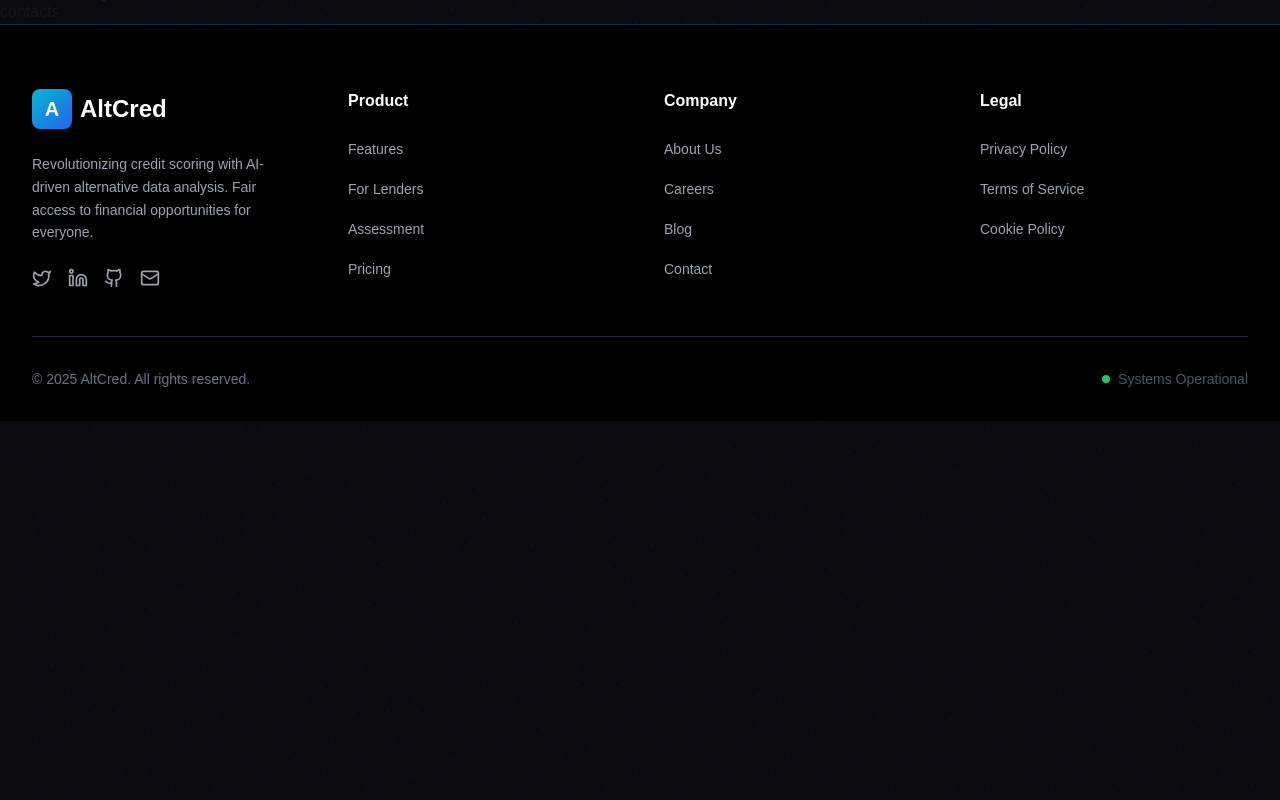
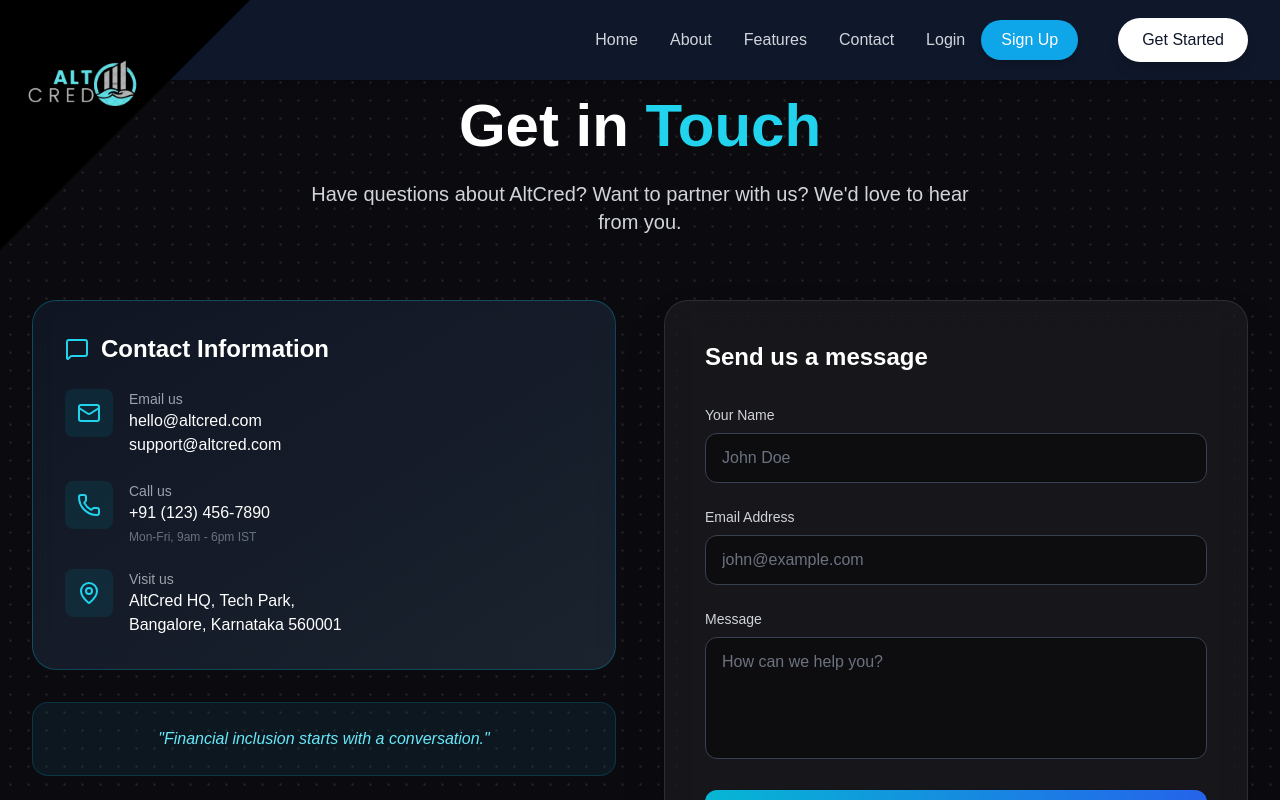
Before and after one commit to vedbhadani/AltCred, a Next.js app in the folder frontend/: page /Contact in a window 1280 px wide. Shown: the top 800 px of the page. Built offline with nearby package versions, Linux system fonts and the light colour scheme.

Commit message:
Create contact page and editted some content on website

```diff
--- a/frontend/src/components/Navbar.jsx
+++ b/frontend/src/components/Navbar.jsx
@@ -35,6 +35,7 @@
         { name: 'Home', href: '/' },
         { name: 'About', href: '/About' },
         { name: 'Features', href: '/Features' },
+        { name: 'Contact', href: '/Contact' },
     ];
 
     return (
--- a/frontend/src/pages/About.js
+++ b/frontend/src/pages/About.js
@@ -18,7 +18,6 @@
     'Real-time spending patterns',
   ];
   const behavioralSignals = [
-    'UPI frequency',
     'Cashflow patterns',
     'Bill payment history',
     'Monthly spending discipline',
--- a/frontend/src/pages/Contact.js
+++ b/frontend/src/pages/Contact.js
@@ -1,10 +1,196 @@
-import React from 'react';
+import React, { useState } from 'react';
+import { motion } from 'framer-motion';
+import { Mail, Phone, MapPin, Send, MessageSquare } from 'lucide-react';
+import Navbar from '@/components/Navbar';
+import Footer from '@/components/Footer';
 
-export default function Contact() {
+const Contact = () => {
+  // Form state - keeping it simple for now
+  const [formData, setFormData] = useState({
+    name: '',
+    email: '',
+    message: ''
+  });
+
+  const handleChange = (e) => {
+    setFormData({ ...formData, [e.target.name]: e.target.value });
+  };
+
+  const handleSubmit = (e) => {
+    e.preventDefault();
+    // TODO: Connect this to the actual backend API
+    console.log('Form submitted:', formData);
+    alert('Thanks for reaching out! We will get back to you soon.');
+    // reset form
+    setFormData({ name: '', email: '', message: '' });
+  };
+
+  // Stolen from Home.js for consistency
+  const backgroundStyle = {
+    minHeight: '100vh',
+    backgroundColor: '#0a0a0f',
+    backgroundImage: 'radial-gradient(rgba(255, 255, 255, 0.12) 1px, transparent 1px)',
+    backgroundSize: '18px 18px',
+    animation: 'dots-move 14s linear infinite',
+    position: 'relative',
+  };
+
   return (
-    <div>
-      <h1>contacts</h1>
+    <div style={backgroundStyle}>
+      <Navbar />
 
+      <div className="relative min-h-screen pt-24 pb-20 px-4 sm:px-6 lg:px-8">
+        <div className="max-w-7xl mx-auto">
+
+          {/* Header Section */}
+          <motion.div
+            initial={{ opacity: 0, y: 30 }}
+            animate={{ opacity: 1, y: 0 }}
+            transition={{ duration: 0.6 }}
+            className="text-center mb-16"
+          >
+            <h1 className="text-5xl md:text-6xl font-bold text-white mb-6">
+              Get in <span className="text-cyan-400">Touch</span>
+            </h1>
+            <p className="text-xl text-gray-300 max-w-2xl mx-auto">
+              Have questions about AltCred? Want to partner with us?
+              We'd love to hear from you.
+            </p>
+          </motion.div>
+
+          <div className="grid lg:grid-cols-2 gap-12 items-start">
+
+            {/* Contact Info Column */}
+            <motion.div
+              initial={{ opacity: 0, x: -50 }}
+              animate={{ opacity: 1, x: 0 }}
+              transition={{ delay: 0.2, duration: 0.6 }}
+              className="space-y-8"
+            >
+              <div className="bg-gradient-to-br from-gray-900/80 to-gray-800/80 backdrop-blur-md border border-cyan-500/30 rounded-3xl p-8 hover:border-cyan-500/50 transition-all duration-300">
+                <h3 className="text-2xl font-bold text-white mb-6 flex items-center gap-3">
+                  <MessageSquare className="text-cyan-400" />
+                  Contact Information
+                </h3>
+
+                <div className="space-y-6">
+                  <div className="flex items-start gap-4">
+                    <div className="p-3 bg-cyan-500/10 rounded-lg">
+                      <Mail className="w-6 h-6 text-cyan-400" />
+                    </div>
+                    <div>
+                      <p className="text-gray-400 text-sm">Email us</p>
+                      <p className="text-white font-medium">hello@altcred.com</p>
+                      <p className="text-white font-medium">support@altcred.com</p>
+                    </div>
+                  </div>
+
+                  <div className="flex items-start gap-4">
+                    <div className="p-3 bg-cyan-500/10 rounded-lg">
+                      <Phone className="w-6 h-6 text-cyan-400" />
+                    </div>
+                    <div>
+                      <p className="text-gray-400 text-sm">Call us</p>
+                      <p className="text-white font-medium">+91 (123) 456-7890</p>
+                      <p className="text-gray-500 text-xs mt-1">Mon-Fri, 9am - 6pm IST</p>
+                    </div>
+                  </div>
+
+                  <div className="flex items-start gap-4">
+                    <div className="p-3 bg-cyan-500/10 rounded-lg">
+                      <MapPin className="w-6 h-6 text-cyan-400" />
+                    </div>
+                    <div>
+                      <p className="text-gray-400 text-sm">Visit us</p>
+                      <p className="text-white font-medium">
+                        AltCred HQ, Tech Park,<br />
+                        Bangalore, Karnataka 560001
+                      </p>
+                    </div>
+                  </div>
+                </div>
+              </div>
+
+              {/* Maybe a map or something here later? */}
+              <div className="bg-cyan-900/20 border border-cyan-500/20 rounded-2xl p-6">
+                <p className="text-cyan-300 italic text-center">
+                  "Financial inclusion starts with a conversation."
+                </p>
+              </div>
+            </motion.div>
+
+            {/* Form Column */}
+            <motion.div
+              initial={{ opacity: 0, x: 50 }}
+              animate={{ opacity: 1, x: 0 }}
+              transition={{ delay: 0.4, duration: 0.6 }}
+            >
+              <form onSubmit={handleSubmit} className="bg-white/5 backdrop-blur-lg border border-white/10 rounded-3xl p-8 md:p-10 shadow-2xl">
+                <h3 className="text-2xl font-bold text-white mb-8">Send us a message</h3>
+
+                <div className="space-y-6">
+                  <div>
+                    <label htmlFor="name" className="block text-gray-300 text-sm font-medium mb-2">Your Name</label>
+                    <input
+                      type="text"
+                      id="name"
+                      name="name"
+                      value={formData.name}
+                      onChange={handleChange}
+                      className="w-full bg-black/40 border border-gray-700 rounded-xl px-4 py-3 text-white placeholder-gray-500 focus:outline-none focus:border-cyan-500 focus:ring-1 focus:ring-cyan-500 transition-colors"
+                      placeholder="John Doe"
+                      required
+                    />
+                  </div>
+
+                  <div>
+                    <label htmlFor="email" className="block text-gray-300 text-sm font-medium mb-2">Email Address</label>
+                    <input
+                      type="email"
+                      id="email"
+                      name="email"
+                      value={formData.email}
+                      onChange={handleChange}
+                      className="w-full bg-black/40 border border-gray-700 rounded-xl px-4 py-3 text-white placeholder-gray-500 focus:outline-none focus:border-cyan-500 focus:ring-1 focus:ring-cyan-500 transition-colors"
+                      placeholder="john@example.com"
+                      required
+                    />
+                  </div>
+
+                  <div>
+                    <label htmlFor="message" className="block text-gray-300 text-sm font-medium mb-2">Message</label>
+                    <textarea
+                      id="message"
+                      name="message"
+                      value={formData.message}
+                      onChange={handleChange}
+                      rows="4"
+                      className="w-full bg-black/40 border border-gray-700 rounded-xl px-4 py-3 text-white placeholder-gray-500 focus:outline-none focus:border-cyan-500 focus:ring-1 focus:ring-cyan-500 transition-colors resize-none"
+                      placeholder="How can we help you?"
+                      required
+                    ></textarea>
+                  </div>
+
+                  <motion.button
+                    whileHover={{ scale: 1.02 }}
+                    whileTap={{ scale: 0.98 }}
+                    type="submit"
+                    className="w-full bg-gradient-to-r from-cyan-500 to-blue-600 text-white font-bold py-4 rounded-xl shadow-lg shadow-cyan-500/20 hover:shadow-cyan-500/40 transition-all duration-300 flex items-center justify-center gap-2"
+                  >
+                    Send Message
+                    <Send className="w-5 h-5" />
+                  </motion.button>
+                </div>
+              </form>
+            </motion.div>
+
+          </div>
+        </div>
+      </div>
+
+      <Footer />
     </div>
   );
-}
+};
+
+export default Contact;
--- a/frontend/src/pages/Features.js
+++ b/frontend/src/pages/Features.js
@@ -10,12 +10,7 @@
       description: 'Move beyond outdated CIBIL-only models.',
       details: 'AltCred evaluates UPI patterns, digital payments, income habits, and more — creating a 360° behavioural profile of every customer.',
     },
-    {
-      icon: <Activity />,
-      title: 'Real-Time Risk Engine',
-      description: 'Continuous AI analysis for instant decisions.',
-      details: 'Our AI continuously analyzes spending patterns, income volatility, bill payment behaviour, and loan intent signals. Risk scores update live.',
-    },
+
     {
       icon: <UserCheck />,
       title: 'First-Time Borrower Scoring',
@@ -34,12 +29,7 @@
       description: 'Eliminates human, location, and background bias.',
       details: 'AltCred scoring is based only on real behaviour, not personal identity. Fair evaluation for everyone.',
     },
-    {
-      icon: <BarChart3 />,
-      title: 'Lender Dashboard & Insights',
-      description: 'Powerful analytics for confident lending.',
-      details: 'Portfolio quality analysis, risk heatmaps, user cohort performance, default probability scores, and policy simulation tools. Actionable insights.',
-    },
+
     {
       icon: <Shield />,
       title: 'Secure & Compliant by Design',
```
